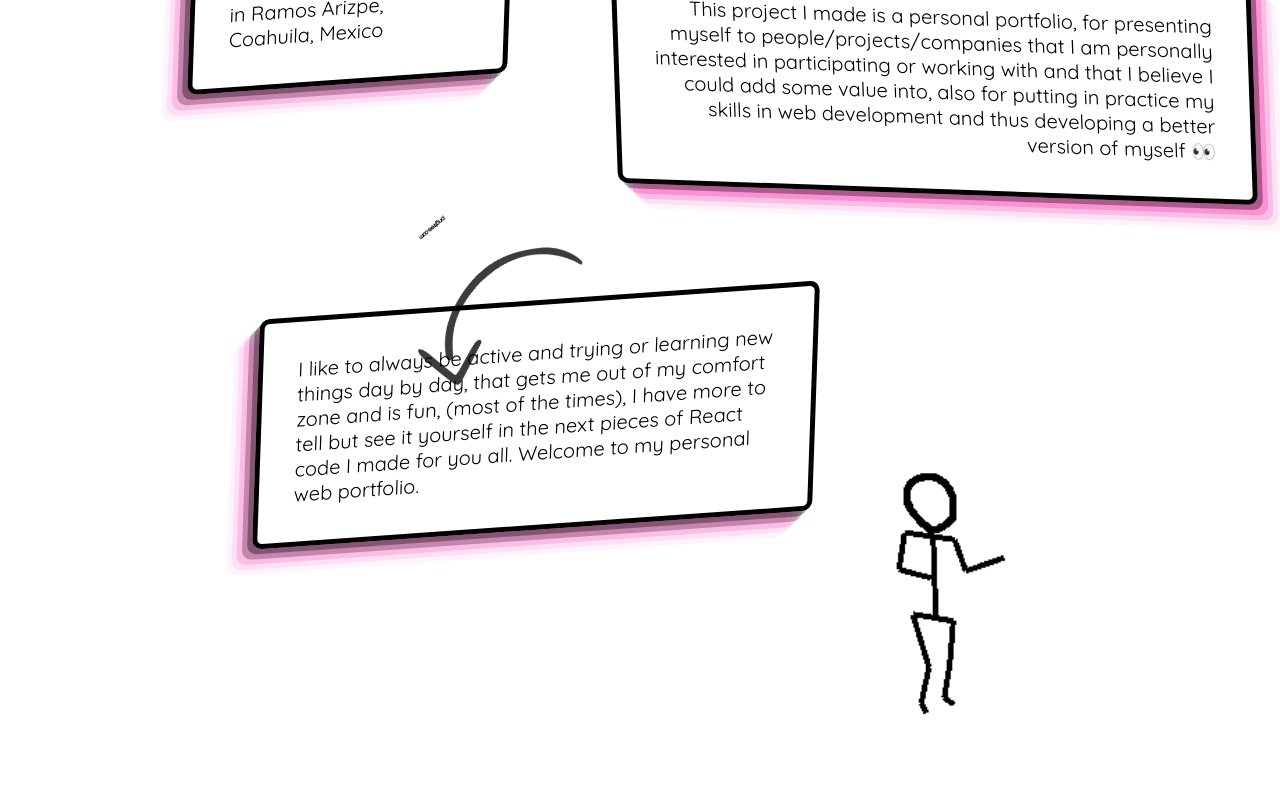
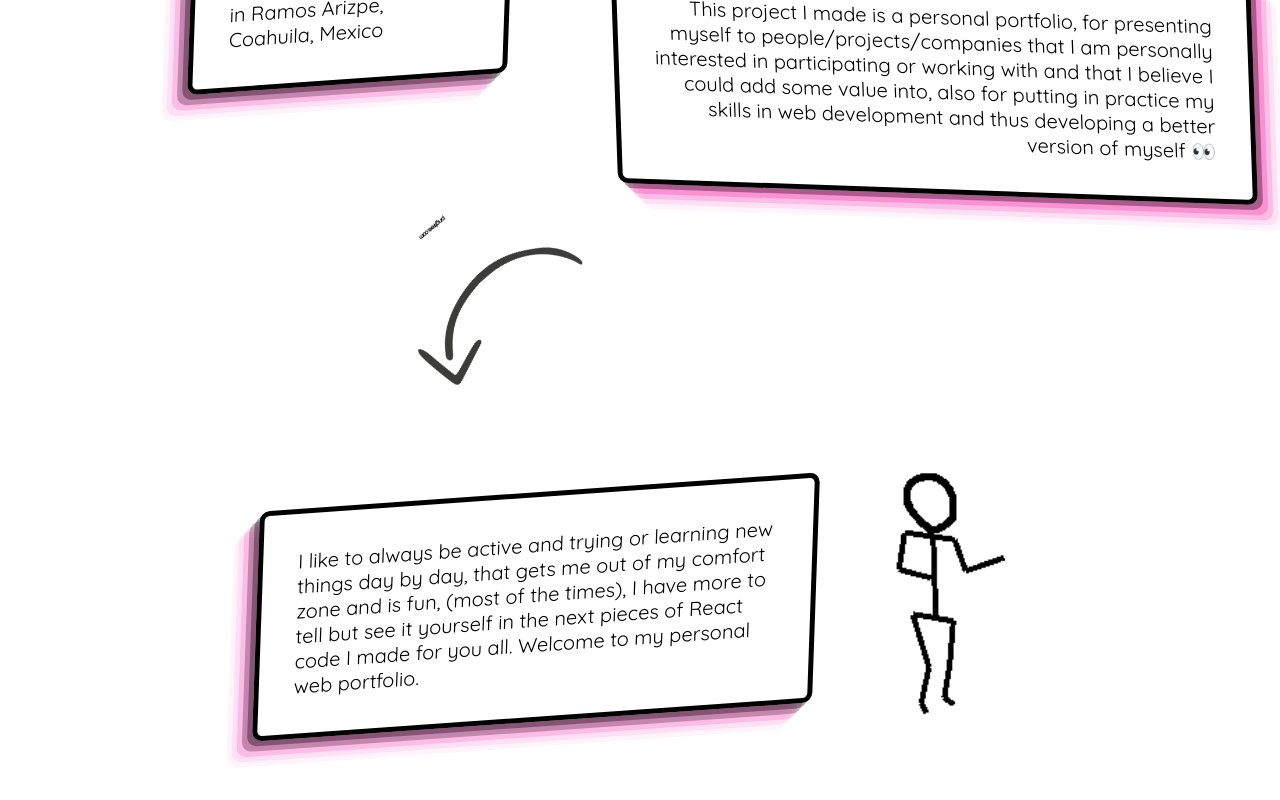
Before and after one commit to kevincruxz/Personal-Portfolio, a React (Create React App) app: page / in a window 1280 px wide. Shown: the part 1076-1876 px from the top of the page. Built offline with nearby package versions, Linux system fonts and the light colour scheme; a web font is replaced by a local one.

Commit message:
fixed a bug on display at github pages

```diff
--- a/src/Components/About/about.css
+++ b/src/Components/About/about.css
@@ -24,7 +24,7 @@
 }
 
 .third-p {
-    top: 41rem;
+    top: 106vh;
     left: 20vw;
     width: 35rem;
 }
```
